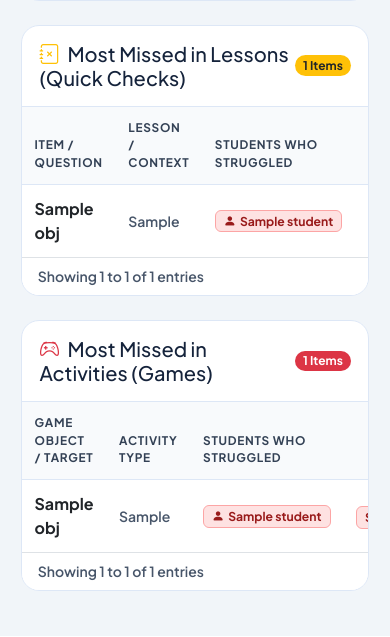
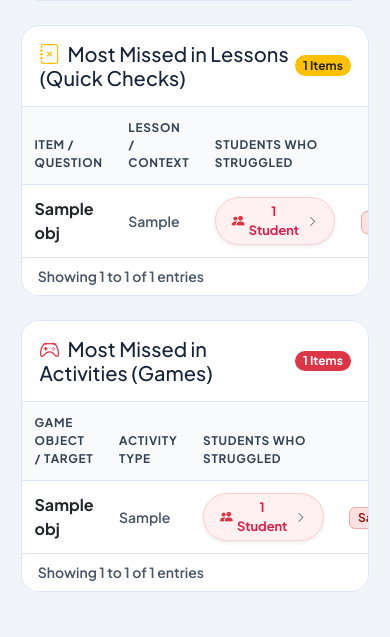
Before and after one commit to shawarmwamwa-ui/SciencePLay, a Flask app: template templates/teacher/teacher_analytics.html in a window 390 px wide. Shown: the part 2118-2755 px from the top of the page. Run offline with Flask 3, Linux system fonts and the light colour scheme; the template is opened without the code that fills it: most values are stand-ins (such as "Sample title", 1, 10 or a date in 2020); some libraries are stand-ins or nearby versions.

Commit message:
Convert struggling students list into clickable modal button to eliminate table cell scrollbars and maintain clean stationary card containers

```diff
--- a/static/css/teacher.css
+++ b/static/css/teacher.css
@@ -1568,12 +1568,26 @@
   display: none;
 }
 
-/* Compact layout for student badges in Most Missed tables */
-#missed-lessons-table .d-flex.align-items-center.gap-1.flex-wrap,
-#missed-activities-table .d-flex.align-items-center.gap-1.flex-wrap {
-  max-height: 68px;
-  overflow-y: auto;
-  scrollbar-width: thin;
+/* Sleek button style for Viewing Struggling Students Modal */
+.open-struggling-students-modal-btn {
+  font-size: 0.8rem;
+  transition: all 0.2s ease-in-out;
+  border-color: #fecdd3 !important;
+  color: #e11d48 !important;
+  background-color: #fff1f2 !important;
+}
+
+.open-struggling-students-modal-btn:hover,
+.open-struggling-students-modal-btn:focus {
+  background-color: #e11d48 !important;
+  border-color: #e11d48 !important;
+  color: #ffffff !important;
+  transform: translateY(-1px);
+  box-shadow: 0 4px 12px rgba(225, 29, 72, 0.2);
+}
+
+.open-struggling-students-modal-btn:hover i {
+  color: #ffffff !important;
 }
 
 /* Prevent accidental horizontal scrollbar under cards on desktop */
--- a/static/js/teacher_analytics.js
+++ b/static/js/teacher_analytics.js
@@ -60,4 +60,92 @@
       });
     });
   }
+
+  // Initialize Struggling Students Modal
+  function initStrugglingStudentsModal() {
+    const modalEl = document.getElementById('strugglingStudentsModal');
+    if (!modalEl) return;
+
+    const modal = window.bootstrap && window.bootstrap.Modal ? bootstrap.Modal.getOrCreateInstance(modalEl) : null;
+    const itemNameEl = document.getElementById('strugglingModalItemName');
+    const contextBadgeEl = document.getElementById('strugglingModalContextBadge');
+    const missesEl = document.getElementById('strugglingModalMisses');
+    const countPillEl = document.getElementById('strugglingModalCountPill');
+    const studentListEl = document.getElementById('strugglingModalStudentList');
+    const searchInput = document.getElementById('strugglingModalSearchInput');
+
+    let currentStudents = [];
+
+    function renderStudents(filter = '') {
+      if (!studentListEl) return;
+      studentListEl.innerHTML = '';
+
+      const query = filter.trim().toLowerCase();
+      const filtered = query ? currentStudents.filter(name => name.toLowerCase().includes(query)) : currentStudents;
+
+      if (filtered.length === 0) {
+        studentListEl.innerHTML = `
+          <div class="col-12 text-center text-muted py-4">
+            <i class="bi bi-search display-6 opacity-50 d-block mb-2"></i>
+            No students found matching "${filter}".
+          </div>`;
+        return;
+      }
+
+      filtered.forEach(name => {
+        const col = document.createElement('div');
+        col.className = 'col-12 col-sm-6';
+        col.innerHTML = `
+          <div class="p-2 rounded-3 border bg-light d-flex align-items-center gap-2 hover-shadow-sm transition-all">
+            <span class="badge bg-danger-subtle text-danger rounded-circle p-2 d-inline-flex align-items-center justify-content-center" style="width: 32px; height: 32px;">
+              <i class="bi bi-person-fill"></i>
+            </span>
+            <span class="fw-semibold text-dark text-truncate" title="${name}">${name}</span>
+          </div>`;
+        studentListEl.appendChild(col);
+      });
+    }
+
+    if (searchInput) {
+      searchInput.addEventListener('input', (e) => {
+        renderStudents(e.target.value);
+      });
+    }
+
+    document.addEventListener('click', (e) => {
+      const btn = e.target.closest('.open-struggling-students-modal-btn');
+      if (!btn) return;
+      e.preventDefault();
+
+      const itemName = btn.getAttribute('data-item-name') || 'Activity Item';
+      const context = btn.getAttribute('data-context') || 'Exercise';
+      const misses = btn.getAttribute('data-misses') || '0';
+      let students = [];
+      try {
+        students = JSON.parse(btn.getAttribute('data-students') || '[]');
+      } catch (err) {
+        students = [];
+      }
+
+      currentStudents = students;
+
+      if (itemNameEl) itemNameEl.textContent = itemName;
+      if (contextBadgeEl) contextBadgeEl.textContent = context;
+      if (missesEl) missesEl.textContent = `${misses} miss${misses == 1 ? '' : 'es'}`;
+      if (countPillEl) countPillEl.textContent = `${students.length} Student${students.length == 1 ? '' : 's'}`;
+      if (searchInput) searchInput.value = '';
+
+      renderStudents();
+
+      if (modal) {
+        modal.show();
+      } else {
+        modalEl.classList.add('show');
+        modalEl.style.display = 'block';
+        document.body.classList.add('modal-open');
+      }
+    });
+  }
+
+  initStrugglingStudentsModal();
 });
--- a/templates/teacher/teacher_analytics.html
+++ b/templates/teacher/teacher_analytics.html
@@ -12,7 +12,7 @@
   <link href="https://fonts.googleapis.com/css2?family=Plus+Jakarta+Sans:wght@400;500;600;700;800&display=swap" rel="stylesheet">
   <link href="https://cdn.jsdelivr.net/npm/bootstrap@5.3.0/dist/css/bootstrap.min.css" rel="stylesheet">
   <link rel="stylesheet" href="https://cdn.jsdelivr.net/npm/bootstrap-icons@1.11.3/font/bootstrap-icons.css">
-  <link rel="stylesheet" href="{{ url_for('static', filename='css/teacher.css', v='20260924_2') }}">
+  <link rel="stylesheet" href="{{ url_for('static', filename='css/teacher.css', v='20260924_3') }}">
   <link rel="stylesheet" href="{{ url_for('static', filename='css/skeleton.css') }}">
 </head>
 <body class="teacher-page teacher-dashboard-page">
@@ -454,13 +454,16 @@
                         <td><span class="small fw-semibold text-secondary">{{ obj.activity_type }}</span></td>
                         <td>
                           {% if obj.students %}
-                            <div class="d-flex align-items-center gap-1 flex-wrap">
-                              {% for st in obj.students %}
-                                <span class="badge bg-danger-subtle text-danger border border-danger-subtle py-1 px-2" style="font-size: 0.76rem;">
-                                  <i class="bi bi-person-fill me-1"></i>{{ st }}
-                                </span>
-                              {% endfor %}
-                            </div>
+                            <button type="button"
+                                    class="btn btn-sm btn-outline-danger rounded-pill px-3 py-1 fw-bold d-inline-flex align-items-center gap-1 open-struggling-students-modal-btn shadow-sm"
+                                    data-item-name="{{ obj.name }}"
+                                    data-context="{{ obj.activity_type }}"
+                                    data-misses="{{ obj.misses }}"
+                                    data-students='{{ obj.students|tojson|forceescape }}'>
+                              <i class="bi bi-people-fill text-danger"></i>
+                              <span>{{ obj.students|length }} Student{% if obj.students|length != 1 %}s{% endif %}</span>
+                              <i class="bi bi-chevron-right text-muted small ms-1"></i>
+                            </button>
                           {% else %}
                             <span class="text-muted small">—</span>
                           {% endif %}
@@ -507,13 +510,16 @@
                         <td><span class="small fw-semibold text-secondary">{{ obj.activity_type }}</span></td>
                         <td>
                           {% if obj.students %}
-                            <div class="d-flex align-items-center gap-1 flex-wrap">
-                              {% for st in obj.students %}
-                                <span class="badge bg-danger-subtle text-danger border border-danger-subtle py-1 px-2" style="font-size: 0.76rem;">
-                                  <i class="bi bi-person-fill me-1"></i>{{ st }}
-                                </span>
-                              {% endfor %}
-                            </div>
+                            <button type="button"
+                                    class="btn btn-sm btn-outline-danger rounded-pill px-3 py-1 fw-bold d-inline-flex align-items-center gap-1 open-struggling-students-modal-btn shadow-sm"
+                                    data-item-name="{{ obj.name }}"
+                                    data-context="{{ obj.activity_type }}"
+                                    data-misses="{{ obj.misses }}"
+                                    data-students='{{ obj.students|tojson|forceescape }}'>
+                              <i class="bi bi-people-fill text-danger"></i>
+                              <span>{{ obj.students|length }} Student{% if obj.students|length != 1 %}s{% endif %}</span>
+                              <i class="bi bi-chevron-right text-muted small ms-1"></i>
+                            </button>
                           {% else %}
                             <span class="text-muted small">—</span>
                           {% endif %}
@@ -1082,8 +1088,54 @@
     </div>
   </div>
 
+  <!-- ══════════════════════════════════════════════════════════════════════ -->
+  <!-- Modal 6: Struggling Students Details Modal                            -->
+  <!-- ══════════════════════════════════════════════════════════════════════ -->
+  <div class="modal fade" id="strugglingStudentsModal" tabindex="-1" aria-labelledby="strugglingStudentsModalLabel" aria-hidden="true">
+    <div class="modal-dialog modal-dialog-centered modal-dialog-scrollable">
+      <div class="modal-content border-0 shadow-lg" style="border-radius: 20px; overflow: hidden;">
+        <div class="modal-header border-bottom py-3 px-4" style="background: linear-gradient(135deg, #fff1f2 0%, #ffe4e6 100%);">
+          <div>
+            <div class="d-flex align-items-center gap-2 mb-1">
+              <span class="badge bg-danger rounded-pill px-2 py-1"><i class="bi bi-exclamation-triangle-fill me-1"></i>Struggle Insight</span>
+              <span id="strugglingModalContextBadge" class="badge bg-white text-secondary border rounded-pill"></span>
+            </div>
+            <h4 class="modal-title h5 fw-bold text-dark mb-0" id="strugglingStudentsModalLabel">Students Who Struggled</h4>
+            <div id="strugglingModalItemName" class="small text-muted fw-semibold mt-1"></div>
+          </div>
+          <button type="button" class="btn-close" data-bs-dismiss="modal" aria-label="Close"></button>
+        </div>
+        <div class="modal-body p-4">
+          <div class="d-flex justify-content-between align-items-center mb-3">
+            <span class="small text-muted">
+              Total Recorded Misses: <strong id="strugglingModalMisses" class="badge bg-danger-subtle text-danger border border-danger-subtle fs-6 py-1 px-2">0</strong>
+            </span>
+            <span class="badge bg-light text-dark border rounded-pill px-3 py-1 fw-bold" id="strugglingModalCountPill">0 Students</span>
+          </div>
+
+          <div class="input-group mb-3" id="strugglingModalSearchWrap">
+            <span class="input-group-text bg-white border-end-0"><i class="bi bi-search text-muted"></i></span>
+            <input type="text" class="form-control border-start-0 ps-0" id="strugglingModalSearchInput" placeholder="Filter student names...">
+          </div>
+
+          <div class="row g-2" id="strugglingModalStudentList" style="max-height: 320px; overflow-y: auto;">
+            <!-- Dynamically populated via JavaScript -->
+          </div>
+
+          <div class="alert alert-info py-2 px-3 small mt-3 mb-0 rounded-3 border-0 bg-info-subtle text-dark">
+            <i class="bi bi-lightbulb-fill text-warning me-1"></i>
+            <strong>Teaching Tip:</strong> Consider reviewing this specific question or game mechanics with these students during follow-up instruction.
+          </div>
+        </div>
+        <div class="modal-footer border-top py-2 px-4 bg-light">
+          <button type="button" class="btn btn-secondary rounded-pill px-4" data-bs-dismiss="modal">Close</button>
+        </div>
+      </div>
+    </div>
+  </div>
+
   <script src="https://cdn.jsdelivr.net/npm/bootstrap@5.3.0/dist/js/bootstrap.bundle.min.js"></script>
-  <script defer src="{{ url_for('static', filename='js/teacher.js', v='20260924_2') }}"></script>
-  <script defer src="{{ url_for('static', filename='js/teacher_analytics.js', v='20260924_2') }}"></script>
+  <script defer src="{{ url_for('static', filename='js/teacher.js', v='20260924_3') }}"></script>
+  <script defer src="{{ url_for('static', filename='js/teacher_analytics.js', v='20260924_3') }}"></script>
 </body>
 </html>
```
